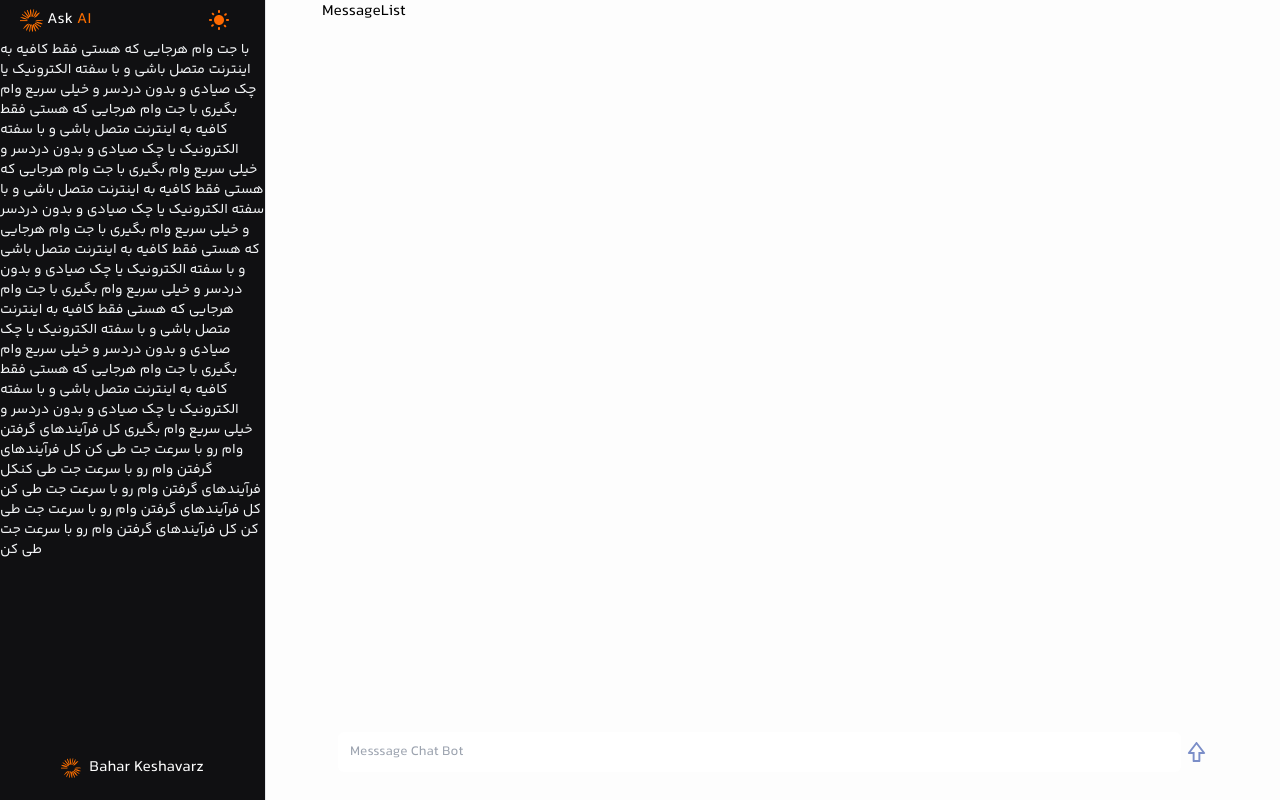
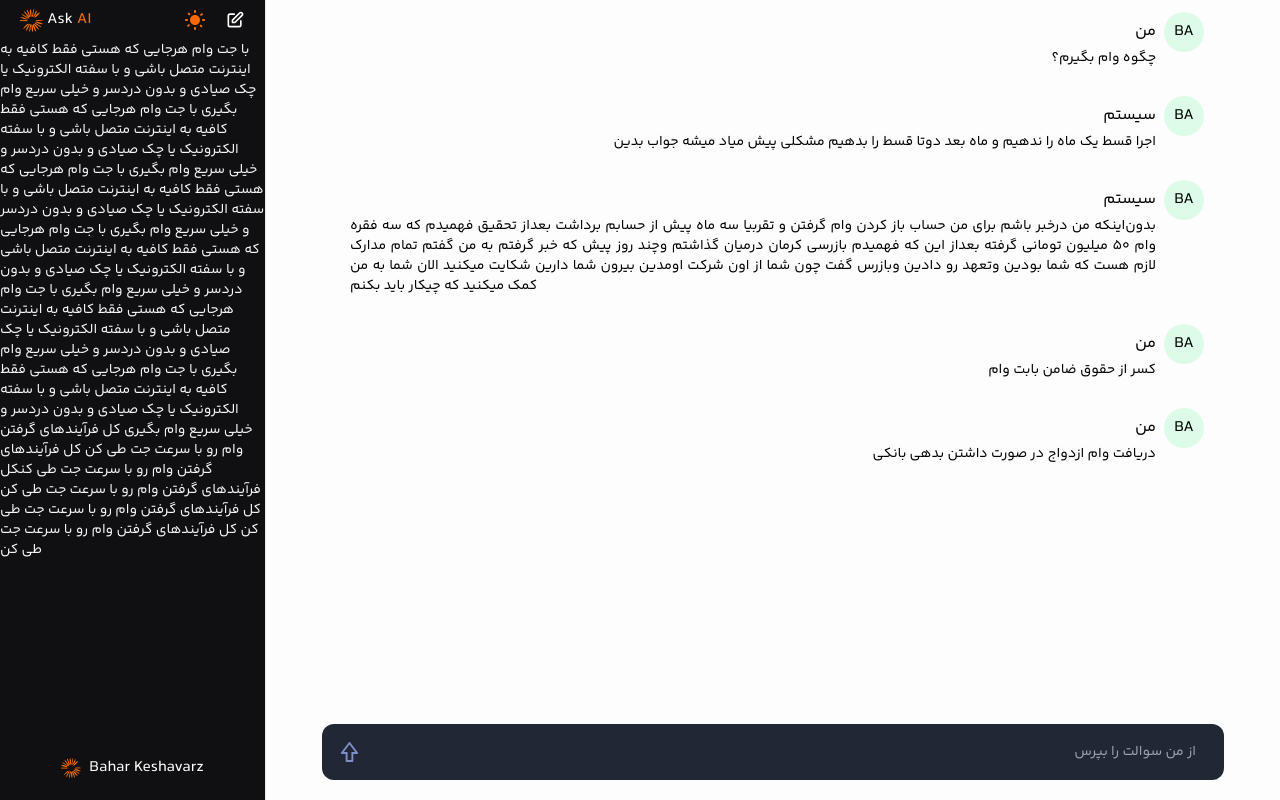
Before and after one commit to baharkeshavarz/ake-me-ai, a Next.js app: page / in a window 1280 px wide. Built offline with nearby package versions, Linux system fonts and the light colour scheme.

Commit message:
add message card

```diff
--- a/components/messages/MessageButton.tsx
+++ b/components/messages/MessageButton.tsx
@@ -6,20 +6,20 @@ import { Input } from "@/components/ui/input";
 
 const MessageButton = () => {
   return (
-    <div className="background-light800_dark400 relative flex min-h-[56px] w-full items-center justify-center gap-1 rounded-xl px-4">
-      <Input
-        type="text"
-        placeholder="Messsage Chat Bot"
-        value=""
-        className="no-focus placeholder paragraph-regular background-light800_dark400 border-none shadow-none outline-none"
-      />
-       <Image
+    <div className="bg-dark-400 relative flex min-h-[56px] w-full items-center justify-center gap-1 rounded-xl px-4">
+      <Image
         src="/assets/icons/upvote.svg"
         width={24}
         height={24}
         alt="search"
         className="cursor-pointer"
       />
+      <Input
+        type="text"
+        placeholder="از من سوالت را بپرس"
+        value=""
+        className="no-focus placeholder paragraph-regular bg-dark-400 border-none shadow-none outline-none text-right"
+      />
     </div>
   );
 };
--- /dev/null
+++ b/components/messages/MessageCard.tsx
@@ -0,0 +1,24 @@
+import { MessageItem } from '@/types';
+import React from 'react'
+
+interface MessageCardProps {
+    item: MessageItem;
+}
+
+const MessageCard = ({item}: MessageCardProps) => {
+  return (
+    <div className="flex justify-end px-5 py-3">
+       <div className="px-2">
+          <div className="base-semibold pt-2 text-right">{item.owner}</div>
+          <p className="text-justify py-1 text-sm">
+            {item.message}
+         </p>
+      </div>
+      <div className="flex-center rounded-full bg-green-100 p-5 w-3 h-3">
+          BA
+      </div>
+    </div>
+  )
+}
+
+export default MessageCard
--- a/components/messages/MessageList.tsx
+++ b/components/messages/MessageList.tsx
@@ -1,10 +1,17 @@
 import React from 'react'
+import MessageCard from './MessageCard';
+import { messageList } from '@/constants';
 
 const MessageList = () => {
   return (
-    <div>
-      MessageList
-    </div>
+    <>
+      {messageList.map((message, index) =>
+        <MessageCard
+            key={index}
+            item={message}
+        />
+      )}
+    </>
   )
 }
 
--- /dev/null
+++ b/components/messages/NewChat.tsx
@@ -0,0 +1,16 @@
+import { HiOutlinePencilAlt } from "react-icons/hi";
+import React from 'react';
+
+const NewChat = () => {
+  return (
+      <HiOutlinePencilAlt
+         color="white"
+         size="20"
+         onClick={() => {
+
+         }}
+       />
+  )
+}
+
+export default NewChat
--- a/components/shared/navbar/Navbar.tsx
+++ b/components/shared/navbar/Navbar.tsx
@@ -4,6 +4,7 @@ import React from "react";
 import Link from "next/link";
 import Theme from "./Theme";
 import Logo from "../Logo";
+import NewChat from "@/components/messages/NewChat";
 
 const Navbar = () => {
   return (
@@ -19,6 +20,7 @@ const Navbar = () => {
       </Link>
       <div className="flex-between gap-1">
         <Theme />
+        <NewChat />
       </div>
     </nav>
   );
--- a/constants/index.ts
+++ b/constants/index.ts
@@ -1,4 +1,4 @@
-import { SidebarLink } from "@/types";
+import { MessageItem } from "@/types";
 
 export const themes = [
   {
@@ -18,68 +18,34 @@ export const themes = [
   },
 ];
 
-export const sidebarLinks: SidebarLink[] = [
+export const messageList: MessageItem[] = [
   {
-    imgURL: "/assets/icons/home.svg",
-    route: "/",
-    label: "Home",
+    id: "1",
+    owner: "من",
+    message: "چگوه وام بگیرم؟",
   },
   {
-    imgURL: "/assets/icons/users.svg",
-    route: "/community",
-    label: "Community",
+    id: "2",
+    owner: "سیستم",
+    message: "اجرا قسط یک ماه را ندهیم و ماه بعد دوتا قسط را بدهیم مشکلی پیش میاد میشه جواب بدین",
   },
   {
-    imgURL: "/assets/icons/star.svg",
-    route: "/collection",
-    label: "Collections",
+    id: "3",
+    owner: "سیستم",
+    message: "بدون‌اینکه من درخبر باشم برای من حساب باز کردن وام گرفتن و تقربیا سه ماه پیش از حسابم برداشت \
+    بعداز تحقیق فهمیدم که سه فقره وام 50 میلیون تومانی گرفته\
+    بعداز این که فهمیدم بازرسی کرمان درمیان گذاشتم وچند روز پیش که خبر گرفتم به من گفتم تمام مدارک لازم هست که شما بودین وتعهد رو دادین\
+    وبازرس گفت چون شما از اون شرکت‌ اومدین بیرون شما دارین شکایت میکنید\
+    الان شما به من کمک میکنید که چیکار باید بکنم",
   },
   {
-    imgURL: "/assets/icons/suitcase.svg",
-    route: "/jobs",
-    label: "Find Jobs",
+    id: "4",
+    owner: "من",
+    message: "کسر از حقوق ضامن بابت وام",
   },
   {
-    imgURL: "/assets/icons/tag.svg",
-    route: "/tags",
-    label: "Tags",
-  },
-  {
-    imgURL: "/assets/icons/user.svg",
-    route: "/profile",
-    label: "Profile",
-  },
-  {
-    imgURL: "/assets/icons/question.svg",
-    route: "/ask-question",
-    label: "Ask a question",
-  },
+    id: "5",
+    owner: "من",
+    message: "دریافت وام ازدواج در صورت داشتن بدهی بانکی",
+  }
 ];
-
-export const BADGE_CRITERIA = {
-  QUESTION_COUNT: {
-    BRONZE: 10,
-    SILVER: 50,
-    GOLD: 100,
-  },
-  ANSWER_COUNT: {
-    BRONZE: 10,
-    SILVER: 50,
-    GOLD: 100,
-  },
-  QUESTION_UPVOTES: {
-    BRONZE: 10,
-    SILVER: 50,
-    GOLD: 100,
-  },
-  ANSWER_UPVOTES: {
-    BRONZE: 10,
-    SILVER: 50,
-    GOLD: 100,
-  },
-  TOTAL_VIEWS: {
-    BRONZE: 1000,
-    SILVER: 10000,
-    GOLD: 100000,
-  },
-};
--- a/package.json
+++ b/package.json
@@ -23,6 +23,7 @@
     "next": "14.0.3",
     "react": "^18",
     "react-dom": "^18",
+    "react-icons": "^4.12.0",
     "tailwind-merge": "^2.1.0",
     "tailwindcss-animate": "^1.0.7"
   },
--- a/types/index.d.ts
+++ b/types/index.d.ts
@@ -14,3 +14,9 @@ export interface URLProps {
     [key: string]: string | undefined;
   };
 }
+
+export interface MessageItem {
+  id: string;
+  owner: string;
+  message: string;
+}
```
Also changed, not shown: 1 other file (tests, documents, lock files or other folders).
